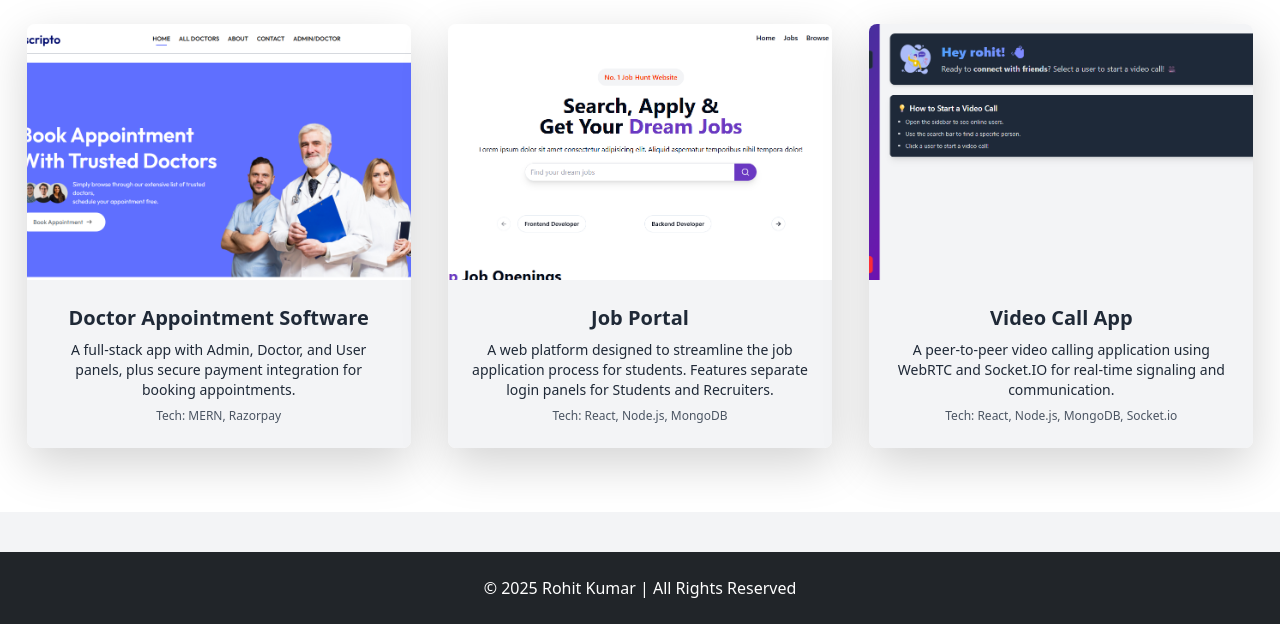
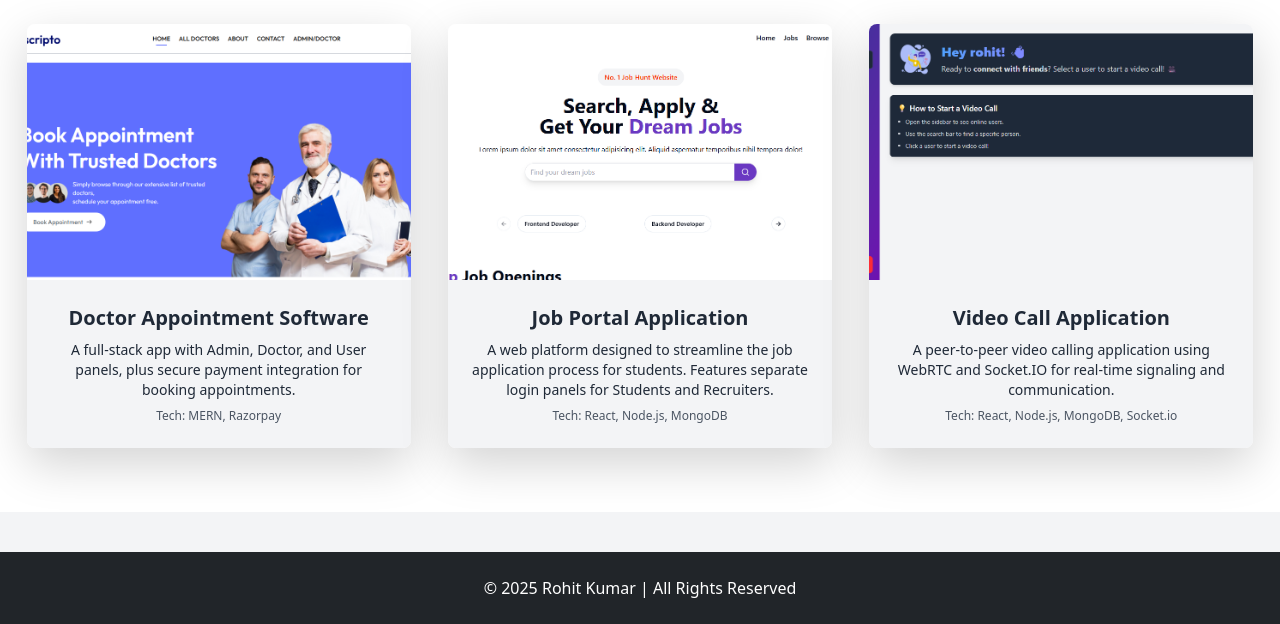
Before and after one commit to Rohit4752/SkySeeker-Intership, a plain HTML site: page project.html in a window 1280 px wide. Shown: the part 220-844 px from the top of the page. Drawn offline with nearby package versions, Linux system fonts and the light colour scheme.

Commit message:
fourth commit

```diff
--- a/project.html
+++ b/project.html
@@ -81,7 +81,7 @@
         <div
           class="p-6 bg-gray-100 cursor-pointer transition-colors duration-300 hover:bg-gray-900 hover:text-white text-center "
         >
-          <h5 class="text-xl font-bold mb-2">Job Portal</h5>
+          <h5 class="text-xl font-bold mb-2">Job Portal Application</h5>
           <p class="text-sm mb-2">
           A web platform designed to streamline the job application process for students.
 Features separate login panels for Students and Recruiters.
@@ -100,7 +100,7 @@ Features separate login panels for Students and Recruiters.
         <div
           class="p-6 bg-gray-100 cursor-pointer transition-colors duration-300 hover:bg-gray-900 hover:text-white text-center"
         >
-          <h5 class="text-xl font-bold mb-2">Video Call App</h5>
+          <h5 class="text-xl font-bold mb-2">Video Call Application</h5>
           <p class="text-sm mb-2">
             A peer-to-peer video calling application using WebRTC and Socket.IO for real-time signaling and communication.
           </p>
```
